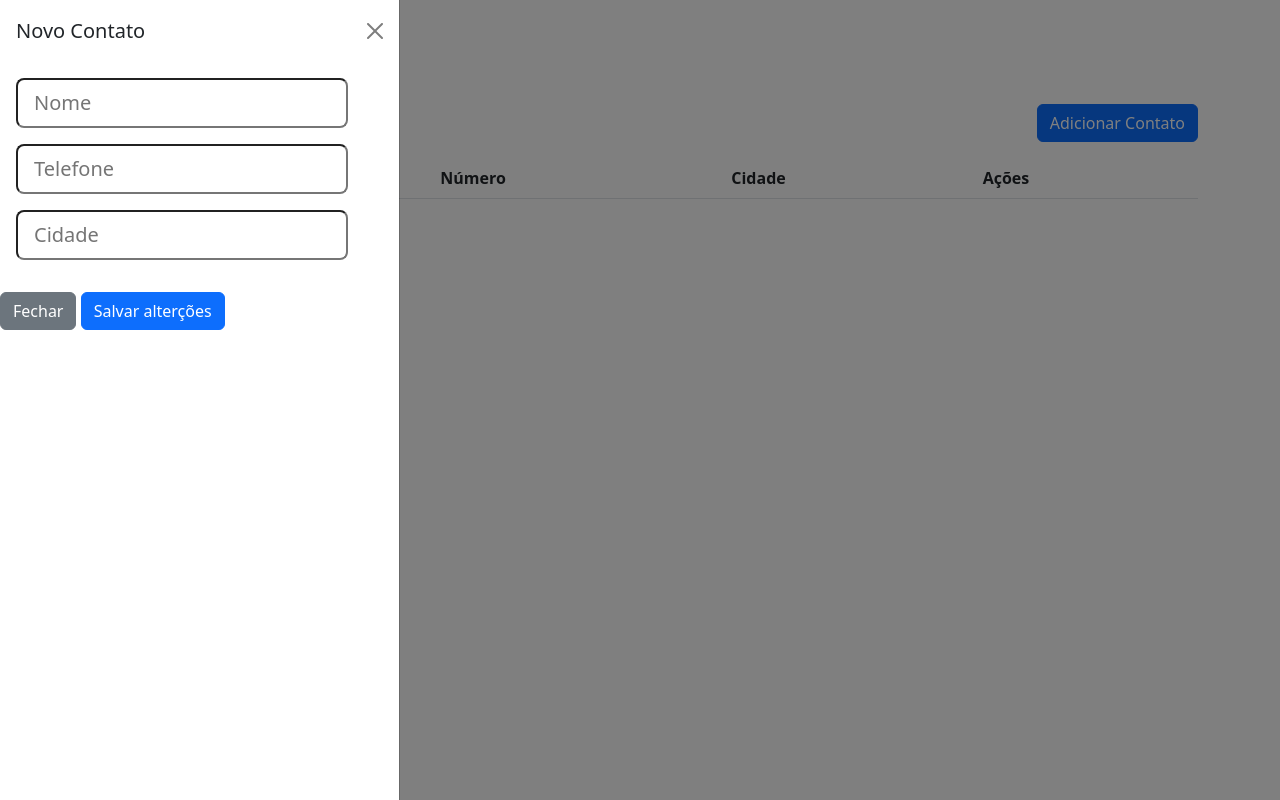
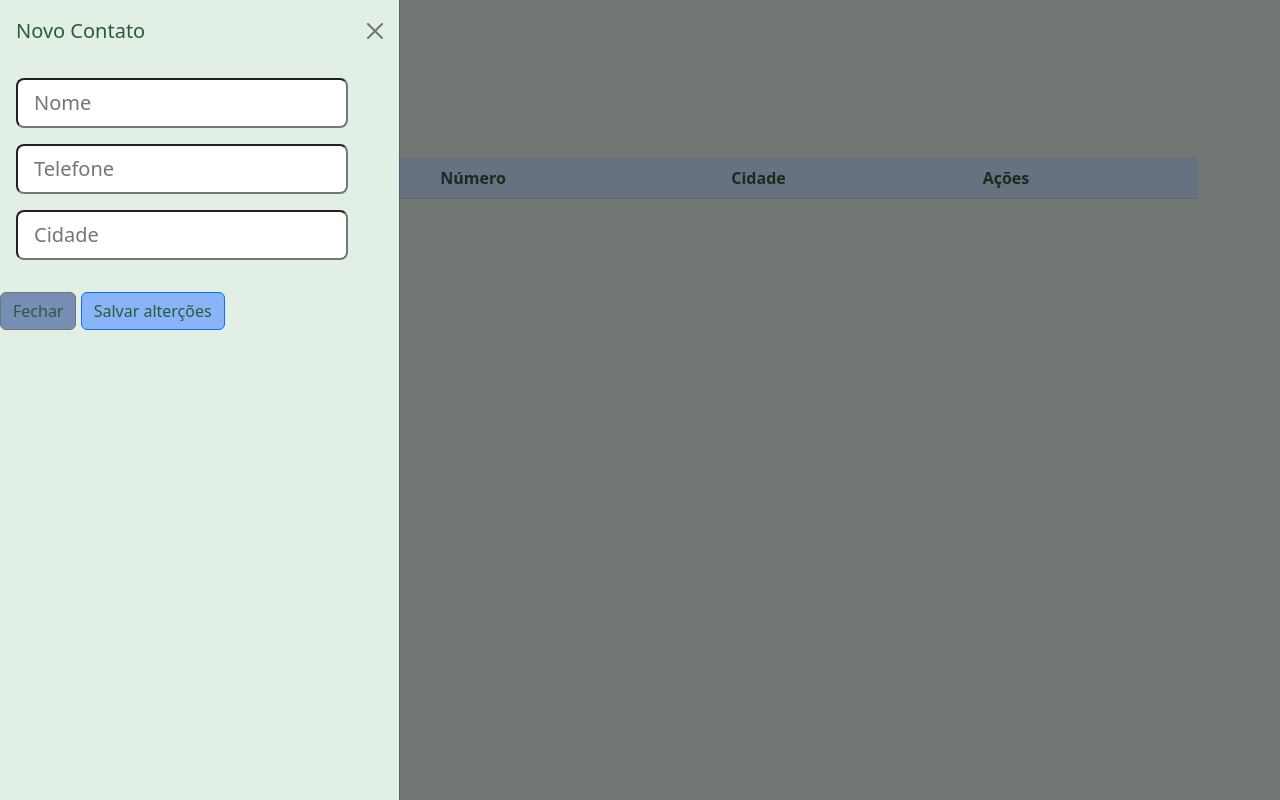
Before and after one commit to SaorCampos/Lista-Telefonica, a plain HTML site: page index.html in a window 1280 px wide. Both pictures are taken after a click on the button "Adicionar Contato". Drawn offline with nearby package versions, Linux system fonts and the light colour scheme; no server answers.

Commit message:
adicionei meu css

```diff
--- /dev/null
+++ b/estilo.css
@@ -0,0 +1,23 @@
+body.container{
+    background-color: #e2efe5;
+}
+h1{
+    color: #2c5938;
+}
+button.btn-primary{
+    color: #2c5938;
+    background-color: #8ab4f8;
+}
+th{
+    color: #2c5938;
+}
+div.offcanvas{
+    background-color: #e2efe5;
+}
+h5.offcanvas-title{
+    color: #2c5938;
+}
+button.btn-secondary{
+    color: #2c5938;
+    background-color: #768eb4;
+}
--- a/index.html
+++ b/index.html
@@ -5,17 +5,18 @@
     <meta charset="UTF-8">
     <meta http-equiv="X-UA-Compatible" content="IE=edge">
     <meta name="viewport" content="width=device-width, initial-scale=1.0">
-    <title>Lista Telefonica</title>
+    <title>Lista Telefonica </title>
+    <link rel="stylesheet" href="estilo.css">
 </head>
 <body class="container">
 
     <h1 class="mt-5">Lista Telefonica</h1>
-    <div class="text-end mb-3">
+    <div class="text-start mb-3">
         <button type="button" class="btn btn-primary" data-bs-toggle="offcanvas" data-bs-target="#offcanvasCriar" aria-controls="offcanvasExample">
             Adicionar Contato
         </button>
     </div>
-    <table class="table table-striped table-hover">
+    <table class="table table-striped table-hover table-primary">
         <thead>
             <tr>
                 <th>ID</th>
@@ -39,7 +40,7 @@
             <form id="formAdd" onsubmit="criar()" action="">
                 <div class="offcanvas-body">
                     <input type="text" class="form-control-lg mb-3" pattern="(?=.*[A-Z])(?=.*[a-z]){2,}" id="input_nome" placeholder="Nome">
-                    <input type="number" class="form-control-lg mb-3" pattern="[0-9]{8,}" id="input_telefone" placeholder="Telefone">
+                    <input type="text" class="form-control-lg mb-3" pattern="[0-9]{8,}" id="input_telefone" placeholder="Telefone">
                     <input type="text" class="form-control-lg mb-3" pattern="(?=.*[A-Z])(?=.*[a-z]){3,}" id="input_cidade" placeholder="Cidade">
                 </div>
                 <div class="offcanvas-footer">
@@ -49,7 +50,7 @@
             </form>
         </div>
     </div>
-    <!-- Modal de edição -->
+    <!-- offcanvas de edição -->
     <div class="offcanvas offcanvas-end" tabindex="-1" id="offcanvasEditar" aria-labelledby="offcanvasExampleLabel">
         <div class="offcanvas-header">
             <h5 class="offcanvas-title" id="offcanvasExampleLabel">Editar Contato</h5>
```
